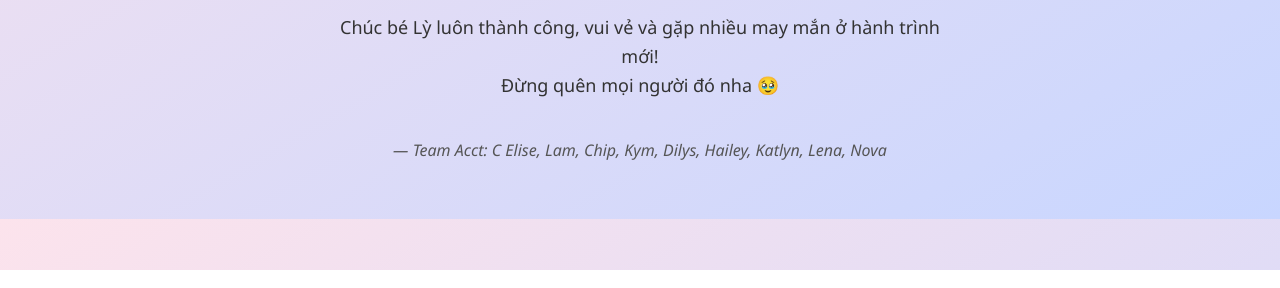
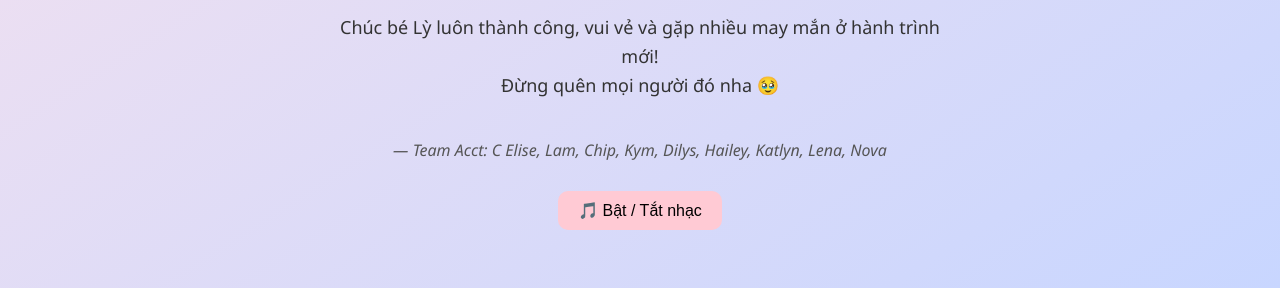
Before and after one commit to combonuonglau-maker/farewell-page, a plain HTML site: page index.html in a window 1280 px wide. Shown: the part 530-818 px from the top of the page. Drawn offline with Linux system fonts and the light colour scheme.

Commit message:
Update index.html

```diff
--- a/index.html
+++ b/index.html
@@ -29,6 +29,15 @@
       color: #555;
       margin-top: 40px;
     }
+    .music-button {
+      margin-top: 30px;
+      padding: 10px 20px;
+      font-size: 16px;
+      border-radius: 10px;
+      background-color: #ffcad4;
+      border: none;
+      cursor: pointer;
+    }
   </style>
 </head>
 <body>
@@ -47,10 +56,22 @@
     — Team Acct: C Elise, Lam, Chip, Kym, Dilys, Hailey, Katlyn, Lena, Nova
   </div>
 
-  <!-- 🎵 Nhạc nền -->
-  <audio autoplay loop hidden>
+  <!-- Nhạc nền + nút bật/tắt -->
+  <audio id="bgmusic" loop>
     <source src="https://dl.dropboxusercontent.com/scl/fi/49xz5p6zq9oy2nkef2ydv/Cam-Tay-Nhau-Buoc-Ben-Nhau.mp3?rlkey=ae6v8xoyud1s5bfwx4vznq07p&dl=0" type="audio/mpeg">
-    Trình duyệt của bạn không hỗ trợ phát nhạc.
   </audio>
+
+  <button class="music-button" onclick="toggleMusic()">🎵 Bật / Tắt nhạc</button>
+
+  <script>
+    const music = document.getElementById('bgmusic');
+    function toggleMusic() {
+      if (music.paused) {
+        music.play();
+      } else {
+        music.pause();
+      }
+    }
+  </script>
 </body>
 </html>
```
